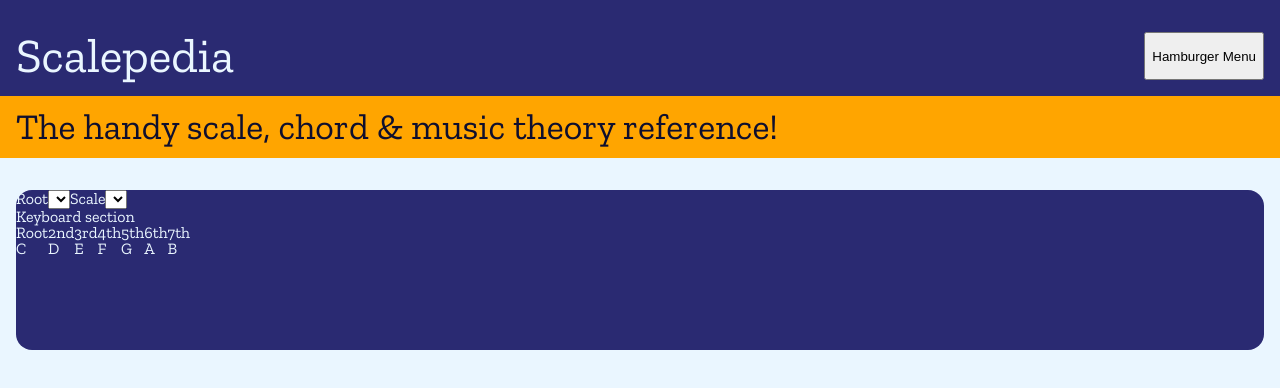
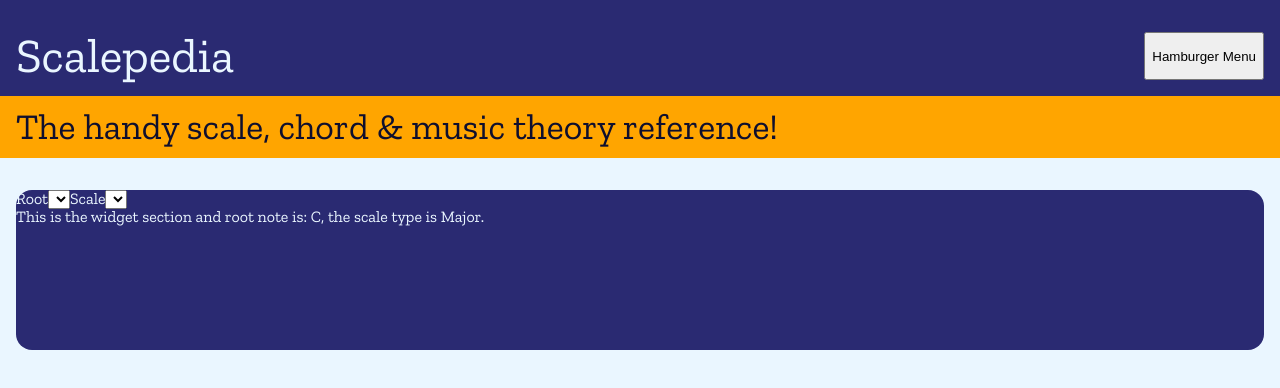
Before and after one commit to thomaswalsh92/scalepedia, a React (Create React App) app: page / in a window 1280 px wide. Shown: the top 388 px of the page. Built offline with nearby package versions, Linux system fonts and the light colour scheme.

Commit message:
enabled passing of props from App.js to Widget.js

```diff
--- a/src/App.js
+++ b/src/App.js
@@ -1,18 +1,31 @@
 
 import './fonts.css'
 import './App.scss';
+import React, { useState } from 'react';
 import { NavBar } from './NavBar/NavBar.js'
 import { Hero } from './Hero/Hero.js'
 import { Widget } from './Widget/Widget';
 
 
 function App() {
+
+  const [rootNote, setRootNote ] = React.useState('C')
+  const [scaleType, setScaleType ] = React.useState('Major')
+
+  function changeRootNote(newRootNote) {
+    setRootNote(newRootNote);
+  }
+
+  function changeScaleType (newScaleType) {
+    setScaleType(newScaleType);
+  }
+
   return (
     <div className='app'>
     <NavBar />
     <Hero />
       <div className='main'>
-      <Widget />
+      <Widget rootNote={rootNote} changeRootNote={changeRootNote} scaleType={scaleType} changeScaleType={changeScaleType} />
       </div>
     </div>
   );
--- a/src/Widget/Widget.js
+++ b/src/Widget/Widget.js
@@ -1,12 +1,11 @@
 import { ControlBar } from './ControlBar.js'
 import { NoteSection } from './NoteSection.js'
 
-export const Widget = () => {
+export const Widget = (props) => {
     return (
         <div className='widget'>
             <ControlBar />
-            <p>Keyboard section</p>
-            <NoteSection />
+            <p>This is the widget section and root note is: {props.rootNote}, the scale type is {props.scaleType}.</p>
         </div>
     )
 
```
